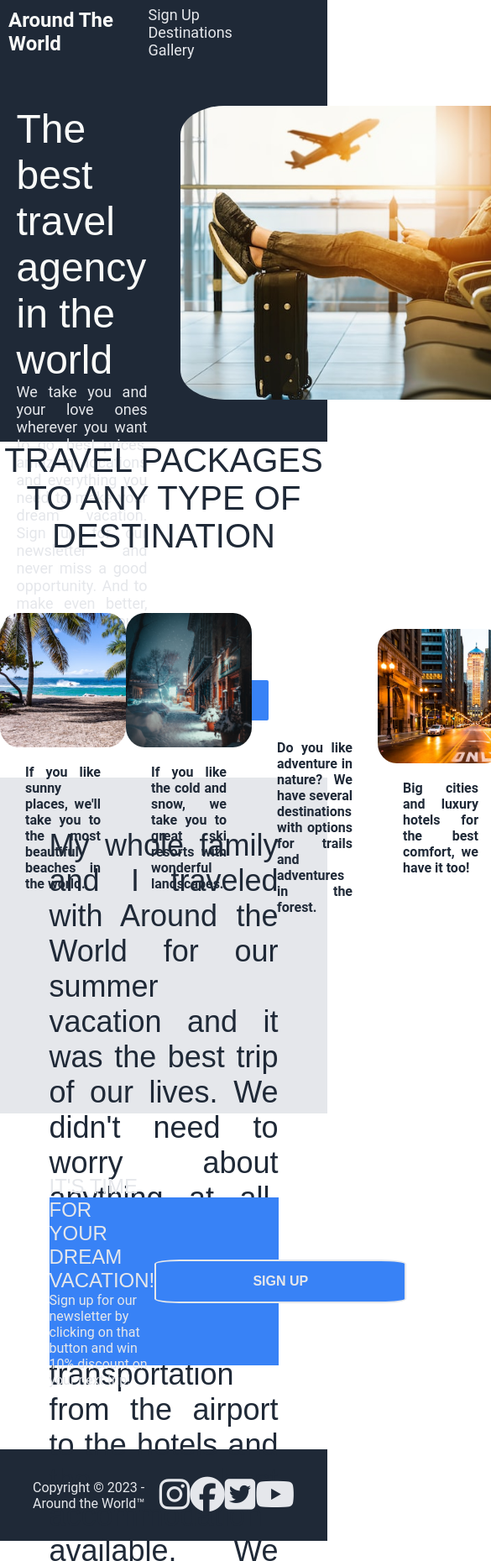
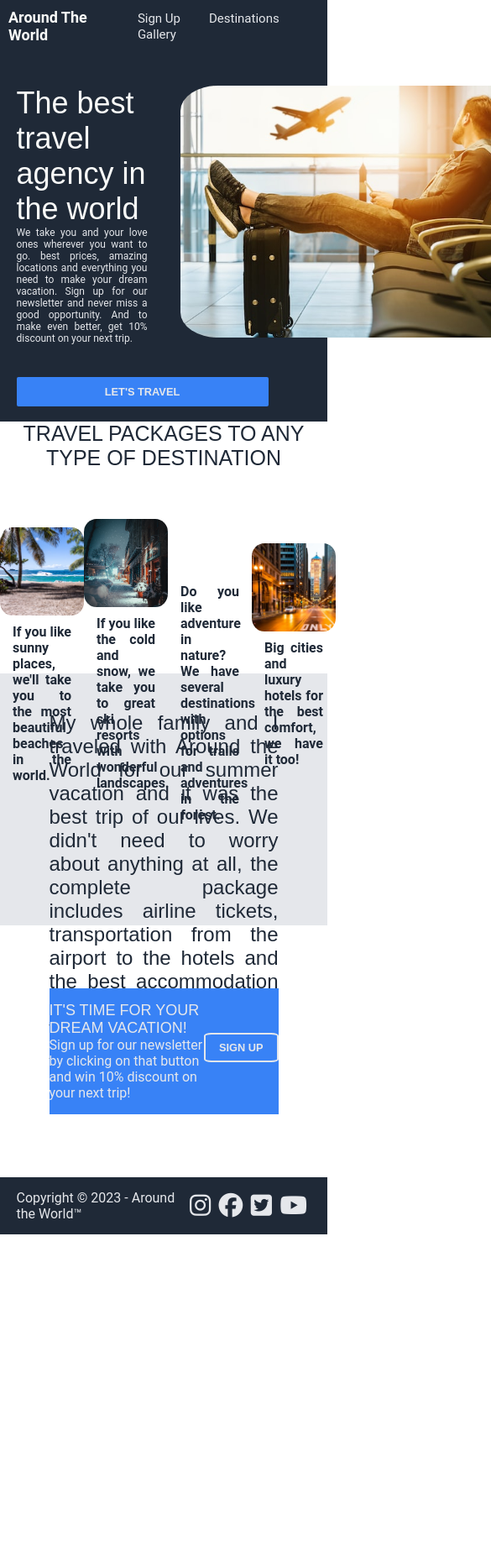
Before and after one commit to lcassis10/Brainnest-Second-Assingment, a plain HTML site: page index.html in a window 390 px wide. Shown: the top 1859 px of the page at 84% size, 585 px wide, since content can reach past the window. After the commit the page ends 1470 px from the top, so only its background shows below. Drawn offline with Linux system fonts and the light colour scheme; a web font is replaced by a local one.

Commit message:
Add media querie for screens 1400px and less

```diff
--- a/style.css
+++ b/style.css
@@ -163,11 +163,6 @@ input:hover {
 #big-city {
     background-image: url(./images/big-city.jpg);
     background-size: cover;
-}
-
-#test {
-    width: 150px;
-    height: auto;
 }
 
 /* Third section of the homepage */
@@ -370,6 +365,7 @@ button:hover {
 
 .about-text p {
     padding: 15px 100px;
+    text-align: justify;
 }
 
 /* Photos page */
@@ -423,3 +419,147 @@ button:hover {
     font-size: 20px;
     padding-left: 20px;
 }
+
+/* media queries */
+
+@media screen and (max-width: 1400px) {
+
+/* Heading, logo and navigation links */
+
+    header {
+        padding-bottom: 10px;
+    }
+
+    .logo {
+        font-size: 18px;
+    }
+
+    .navigation-links {
+        font-size: 15px;
+    }
+
+/* First section of the home page */
+
+    .first-section-title {
+        font-size: 36px;
+    }
+
+    .first-section-text {
+        font-size: 12px;
+    }
+
+    #hero-image {
+        width: auto;
+        height: 300px;
+        border-radius: 10%;
+    }
+
+    .first-submit-button {
+        padding:10px 22px 10px 22px;
+        font-size: 80%;
+    }
+
+/* Second section of homepage */
+
+    .second-section {
+        height: 300px;
+    }
+
+    .second-section-title {
+        font-size: 25px;
+        padding-bottom: 20px;
+    }
+
+    .second-section-div {
+        display: flex;
+        justify-content: space-between;
+    }
+
+    .image-container {
+        height: 100px;
+        width: 100px;
+        padding-bottom: 5px;
+    }
+
+    .image-text {
+        text-align: justify;
+        width: 70%;
+        padding-top: 10px;
+    }
+
+/* Third section of the homepage */
+
+    #third-section {
+        height: 300px;
+    }
+
+    #third-section-text {
+        font-size: 24px;
+        width: 70%;
+        height: 70%;
+    }
+
+/* Fourth section of the homepage */
+
+    #fourth-section {
+        height: 300px;
+    }
+
+    #text-one {
+        font-size: 18px;
+    }
+
+    .second-submit-button {
+        margin-top:10px;
+        padding:8px 16px 8px 16px;
+        font-size: 80%;
+        width: 100%;
+
+    }
+
+/* footer */
+
+    footer {
+        padding: 15px 5%;
+    }
+
+    .aow-social-media {
+        font-size: 180%;
+    }
+
+/* Form page */
+
+    .about-us {
+        padding: 10px 0;
+    }
+
+    .about-us h1 {
+        font-size: 12px;
+        padding: 10px 50px;
+    }
+
+    .about-text p {
+        padding: 8px 50px;
+        font-size: 12px;
+}
+
+/* Destination page */
+
+    #section-header {
+        height: 150px;
+    }
+
+    #section-header > p {
+        font-size: 36px;
+    }
+
+    .destinations > img {
+        height: 200px;
+    }
+
+    .destinations > p {
+        font-size: 17px;
+    }
+
+
+}
```
